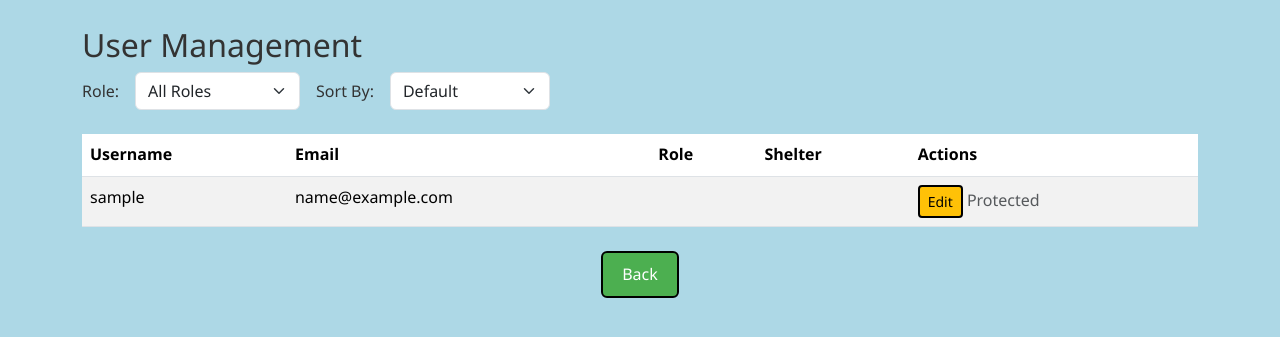
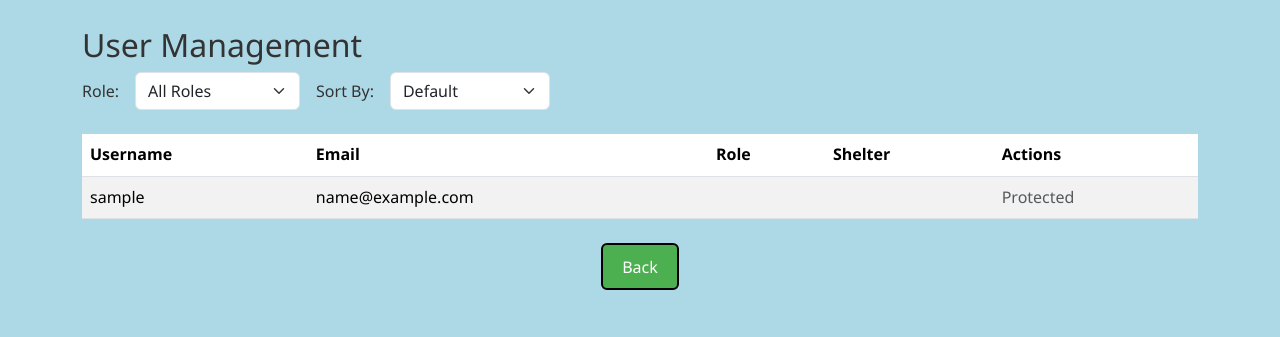
Before and after one commit to aspilinekUNO/ISQA3900-Group-3, a Django app: template pet_directory_app/templates/user_management.html in a window 1280 px wide. Shown: the part 58-395 px from the top of the page. Run offline with Django 5.2, Linux system fonts and the light colour scheme; the template is opened without the code that fills it: values that come from a table or form of the project are taken from there, others are empty; the visitor is signed in with stand-in values (Sample User, id 1); data comes from the database, SQL or seed files in the repository.

Commit message:
Update user_management.html

```diff
--- a/pet_directory_app/templates/user_management.html
+++ b/pet_directory_app/templates/user_management.html
@@ -54,10 +54,10 @@
             <td>{{ user.role }}</td>
             <td>{{ user.shelter_name }}</td>
             <td>
-                <a href="{% url 'edit_user' user.id %}" class="btn btn-warning btn-sm">
-                    Edit
-                </a>
                 {% if not user.is_superuser %}
+                    <a href="{% url 'edit_user' user.id %}" class="btn btn-warning btn-sm">
+                        Edit
+                    </a>
                     <form action="{% url 'delete_user' user.id %}" method="post" class="ms-4" style="display:inline;">
                         {% csrf_token %}
                         <button class="btn btn-danger btn-sm" onclick="return confirm('Are you sure you want to delete this user?');">
```
